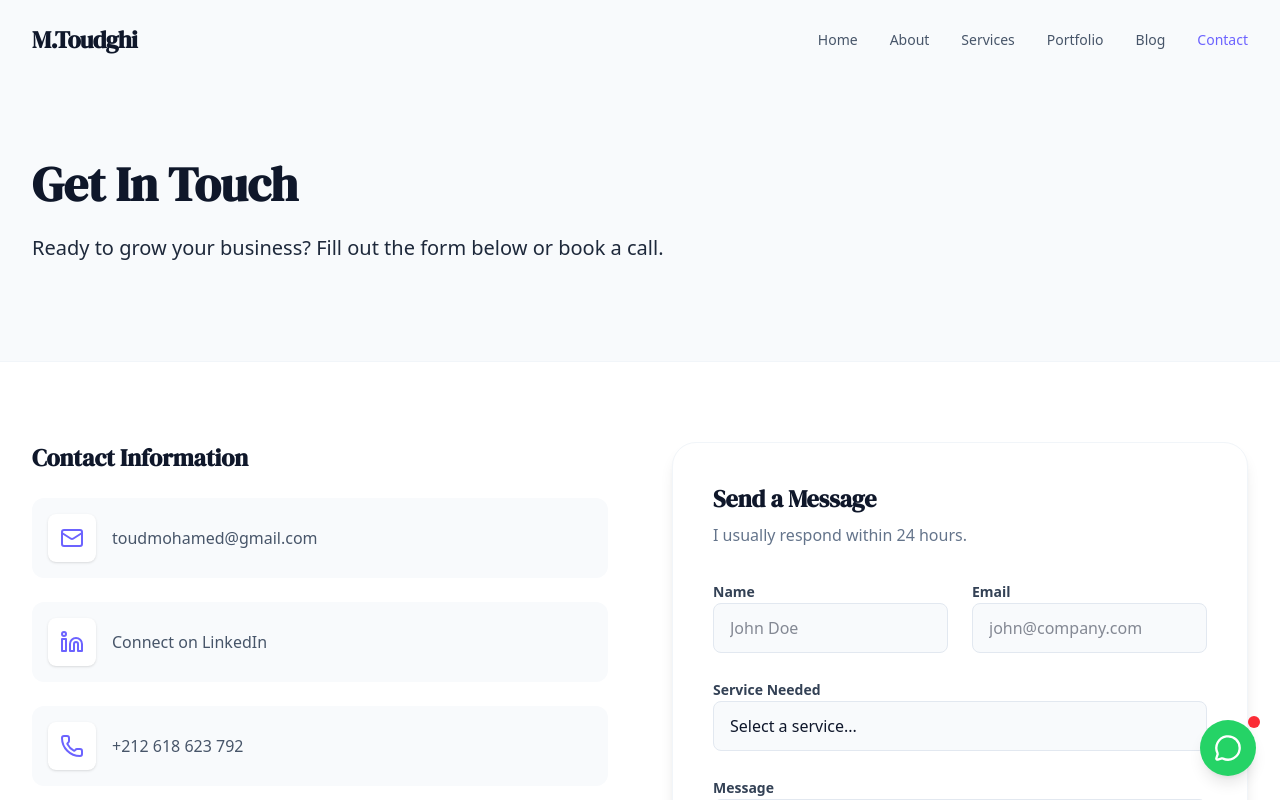
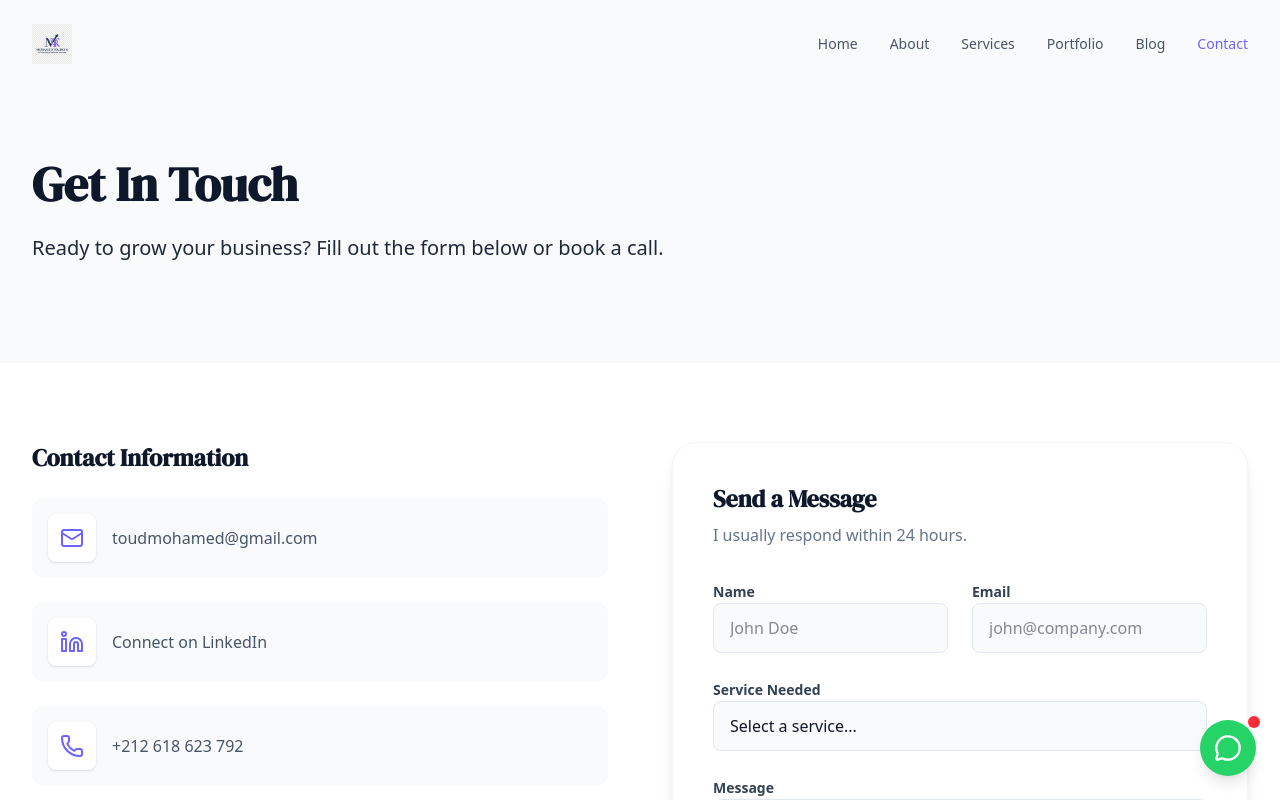
Before and after one commit to toudmohamed-ship-it/mohamed-portfolio, a Next.js app: page /contact in a window 1280 px wide. Shown: the top 800 px of the page. Built offline with nearby package versions, Linux system fonts and the light colour scheme.

Commit message:
Implement new branding: Monogram logo and favicon icons

```diff
--- a/src/app/layout.tsx
+++ b/src/app/layout.tsx
@@ -70,6 +70,10 @@ export const metadata: Metadata = {
   alternates: {
     canonical: 'https://mohamedtoudghi.com',
   },
+  icons: {
+    icon: '/icon.png',
+    apple: '/icon.png',
+  },
 };
 
 import Navbar from "@/components/layout/Navbar";
--- a/src/components/layout/Navbar.tsx
+++ b/src/components/layout/Navbar.tsx
@@ -32,10 +32,18 @@ export default function Navbar() {
         >
             <div className="container-custom flex items-center justify-between">
                 {/* Logo */}
-                <Link href="/" className="z-[70]">
-                    <span className="font-serif text-2xl font-bold text-navy-900 tracking-tight">
-                        M.Toudghi
-                    </span>
+                <Link href="/" className="z-[70] flex items-center gap-2">
+                    <motion.div
+                        initial={{ opacity: 0, scale: 0.8 }}
+                        animate={{ opacity: 1, scale: 1 }}
+                        transition={{ duration: 0.5 }}
+                    >
+                        <img
+                            src="/logo.png"
+                            alt="Mohamed Toudghi Logo"
+                            className="h-10 w-auto object-contain"
+                        />
+                    </motion.div>
                 </Link>
 
                 {/* Desktop Nav */}
```
Also changed, not shown: public/icon.png (added), public/logo.png (added).
